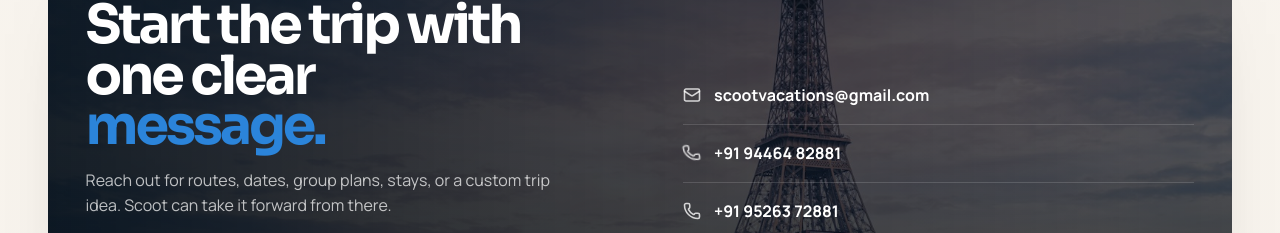
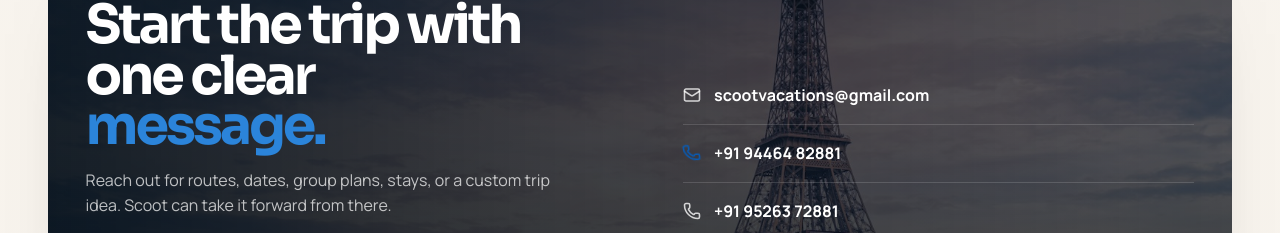
Before and after one commit to scootvacation-sys/scootwebsite, a React (Vite) app: page / in a window 1280 px wide. Shown: the part 7560-7793 px from the top of the page. Built offline with nearby package versions, Linux system fonts and the light colour scheme.

Commit message:
Fix ringing contact icon color

```diff
--- a/src/App.css
+++ b/src/App.css
@@ -1354,8 +1354,11 @@ main {
   color: rgba(255, 255, 255, 0.78);
 }
 
+.contact-details a svg.contact-icon-ringing {
+  color: #085bb5;
+}
+
 .contact-icon-ringing {
-  color: #085bb5;
   transform-origin: 35% 70%;
   animation: contact-phone-ring 1.6s ease-in-out infinite;
 }
```
